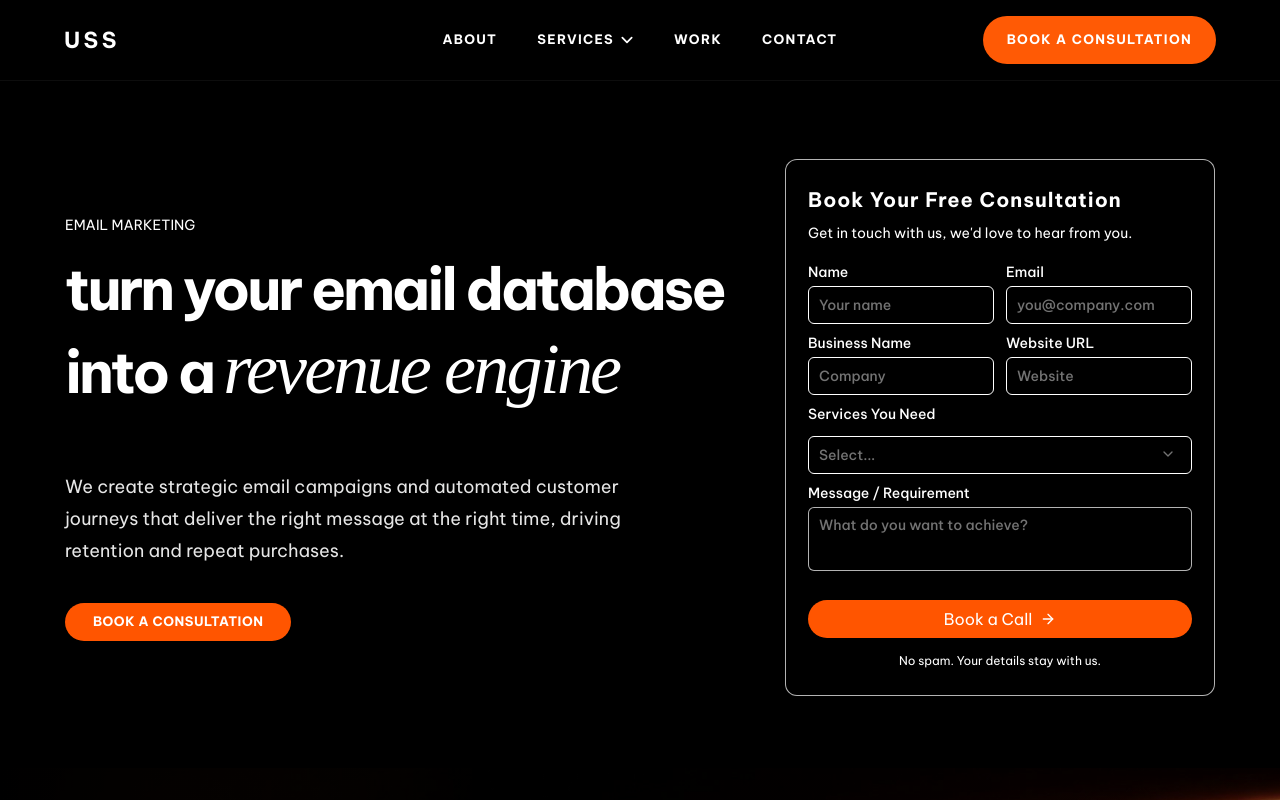
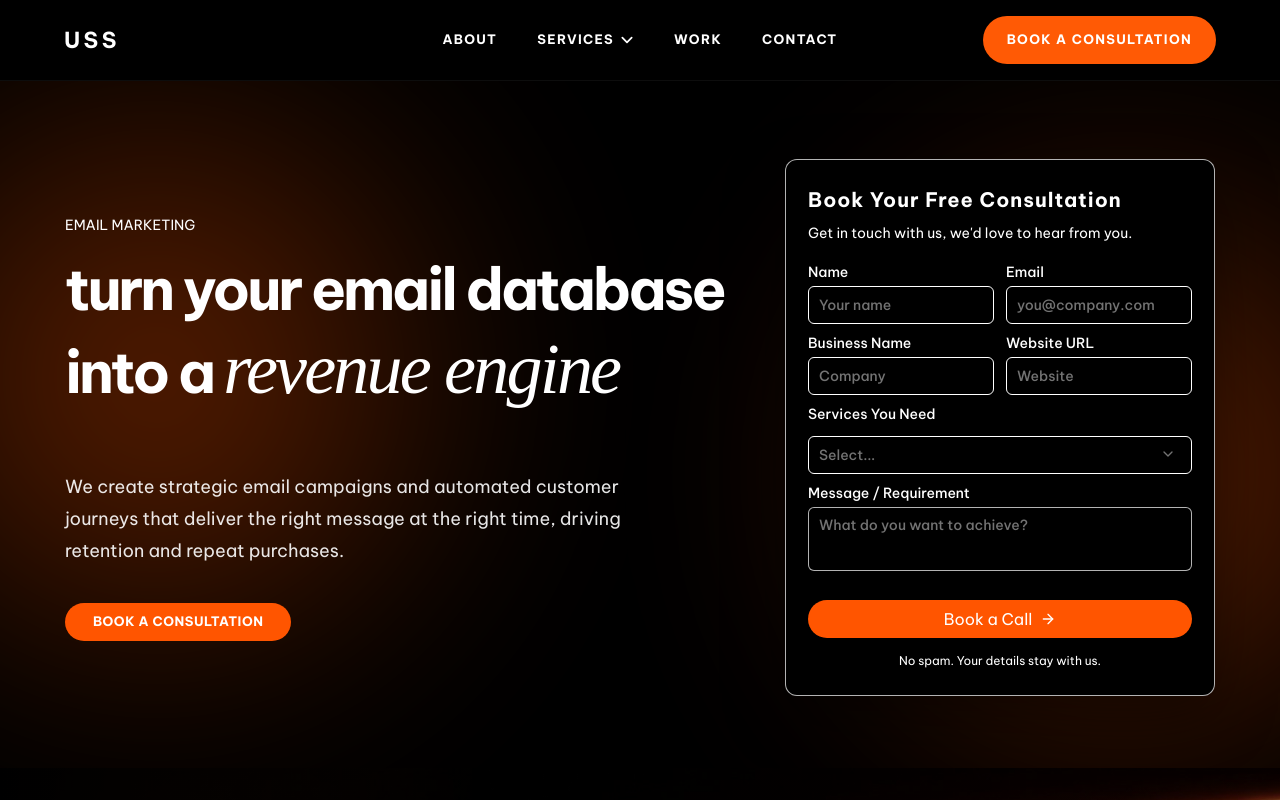
Before and after one commit to Aftab-Ahmed-Soomro/USS-web, a Next.js app: page /email-marketing in a window 1280 px wide. Shown: the top 800 px of the page. Built offline with nearby package versions, Linux system fonts and the light colour scheme.

Commit message:
email marketing page

```diff
--- a/app/email-marketing/page.tsx
+++ b/app/email-marketing/page.tsx
@@ -101,8 +101,40 @@ const waysToWork = [
 function Hero() {
   return (
     <section className="relative overflow-hidden bg-black px-6 pb-[58px] pt-[56px] text-white sm:pb-[72px] sm:pt-[78px]">
+      <style>{`
+        @keyframes glow-move-tl {
+          0% { transform: translate(0, 0) scale(1); }
+          33% { transform: translate(8vw, 4vw) scale(1.15); }
+          66% { transform: translate(3vw, 8vw) scale(0.95); }
+          100% { transform: translate(0, 0) scale(1); }
+        }
+        @keyframes glow-move-br {
+          0% { transform: translate(0, 0) scale(1); }
+          33% { transform: translate(-8vw, -4vw) scale(1.15); }
+          66% { transform: translate(-3vw, -8vw) scale(0.95); }
+          100% { transform: translate(0, 0) scale(1); }
+        }
+        .animate-glow-tl {
+          animation: glow-move-tl 8s ease-in-out infinite;
+        }
+        .animate-glow-br {
+          animation: glow-move-br 8s ease-in-out infinite;
+        }
+      `}</style>
 
-      <div className="mx-auto grid max-w-[1150px] gap-10 lg:grid-cols-[minmax(0,660px)_430px] lg:items-center lg:justify-between">
+      {/* Top Left Gradient */}
+      <div
+        className="pointer-events-none absolute -left-[20%] -top-[20%] h-[80vw] max-h-[800px] min-h-[500px] w-[80vw] max-w-[800px] min-w-[500px] rounded-full opacity-40 blur-[100px] animate-glow-tl"
+        style={{ background: 'radial-gradient(circle, #FF5500 0%, rgba(255,85,0,0) 70%)' }}
+      />
+
+      {/* Bottom Right Gradient */}
+      <div
+        className="pointer-events-none absolute -bottom-[20%] -right-[20%] h-[80vw] max-h-[800px] min-h-[500px] w-[80vw] max-w-[800px] min-w-[500px] rounded-full opacity-40 blur-[100px] animate-glow-br"
+        style={{ background: 'radial-gradient(circle, #FF5500 0%, rgba(255,85,0,0) 70%)' }}
+      />
+
+      <div className="relative z-10 mx-auto grid max-w-[1150px] gap-10 lg:grid-cols-[minmax(0,660px)_430px] lg:items-center lg:justify-between">
         <Stagger staggerDelay={0.15}>
           <StaggerItem>
             <p className="font-[var(--font-be-vietnam)] text-[10px] font-normal sm:text-[14px] uppercase tracking-[0px] text-white">
@@ -597,6 +629,7 @@ function RelatedProjects() {
 export default function EmailMarketingPage() {
   return (
     <main className="min-h-screen bg-black overflow-hidden">
+
       <Header />
       <Hero />
       <Numbers stats={emailStats} />
```
